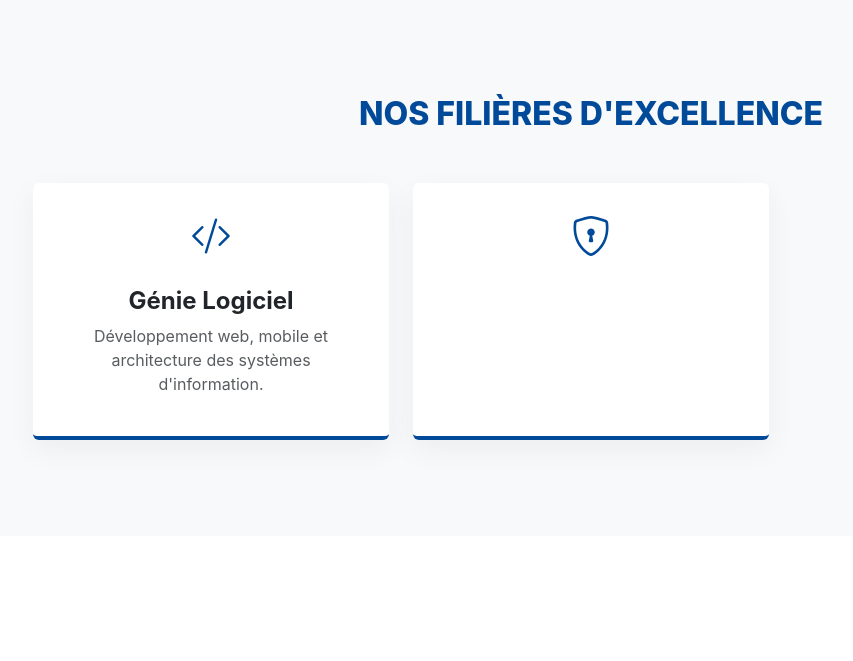
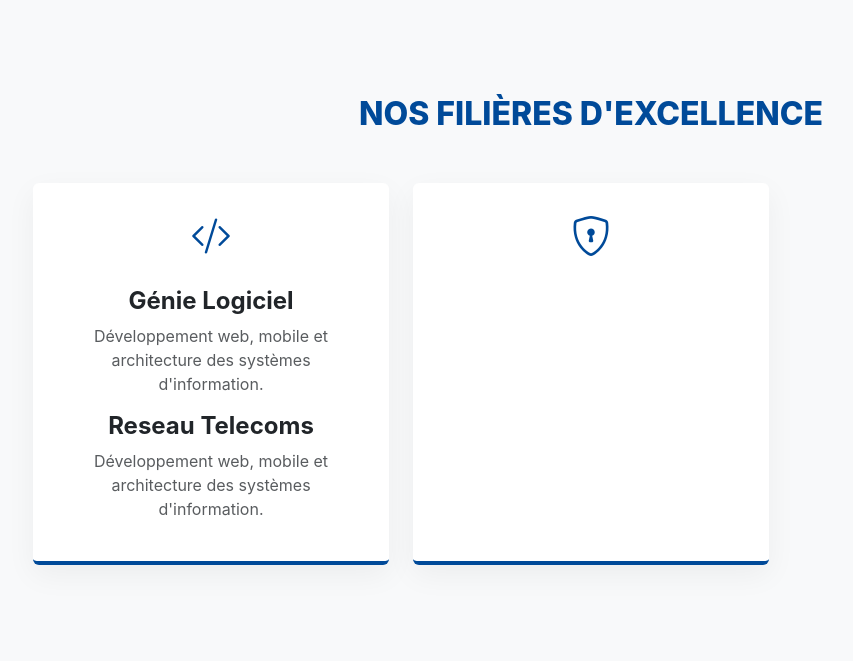
Before and after one commit to fabiennemendy1-hash/Gestion_Etudiants_Flask, a Flask app: page / in a window 1280 px wide. Shown: the part 721-1382 px from the top of the page, without its empty margins (49-902 px from the left). Before the commit the page ends 1172 px from the top, so only its background shows below. Run offline with Flask 3, Linux system fonts and the light colour scheme.

Commit message:
Update accueil.html

```diff
--- a/templates/accueil.html
+++ b/templates/accueil.html
@@ -93,6 +93,10 @@
                         <div class="icon-box"><i class="bi bi-code-slash"></i></div>
                         <h4 class="fw-bold">Génie Logiciel</h4>
                         <p class="text-muted">Développement web, mobile et architecture des systèmes d'information.</p>
+			 <h4 class="fw-bold">Reseau Telecoms</h4>
+			<p class="text-muted">Développement web, mobile et architecture des systèmes d'information.</p>
+
+
                     </div>
                 </div>
                 <div class="col-md-4 text-center">
```
